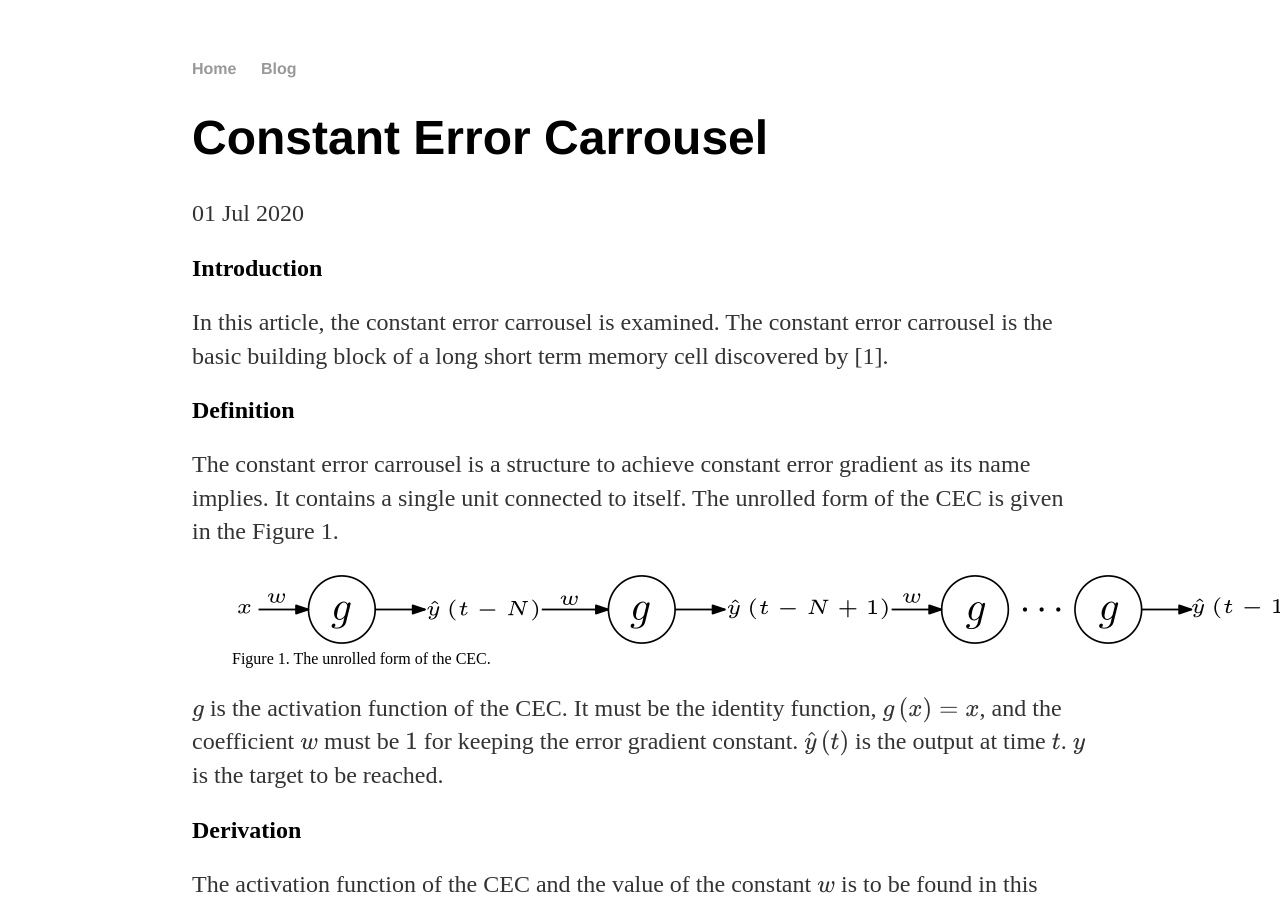
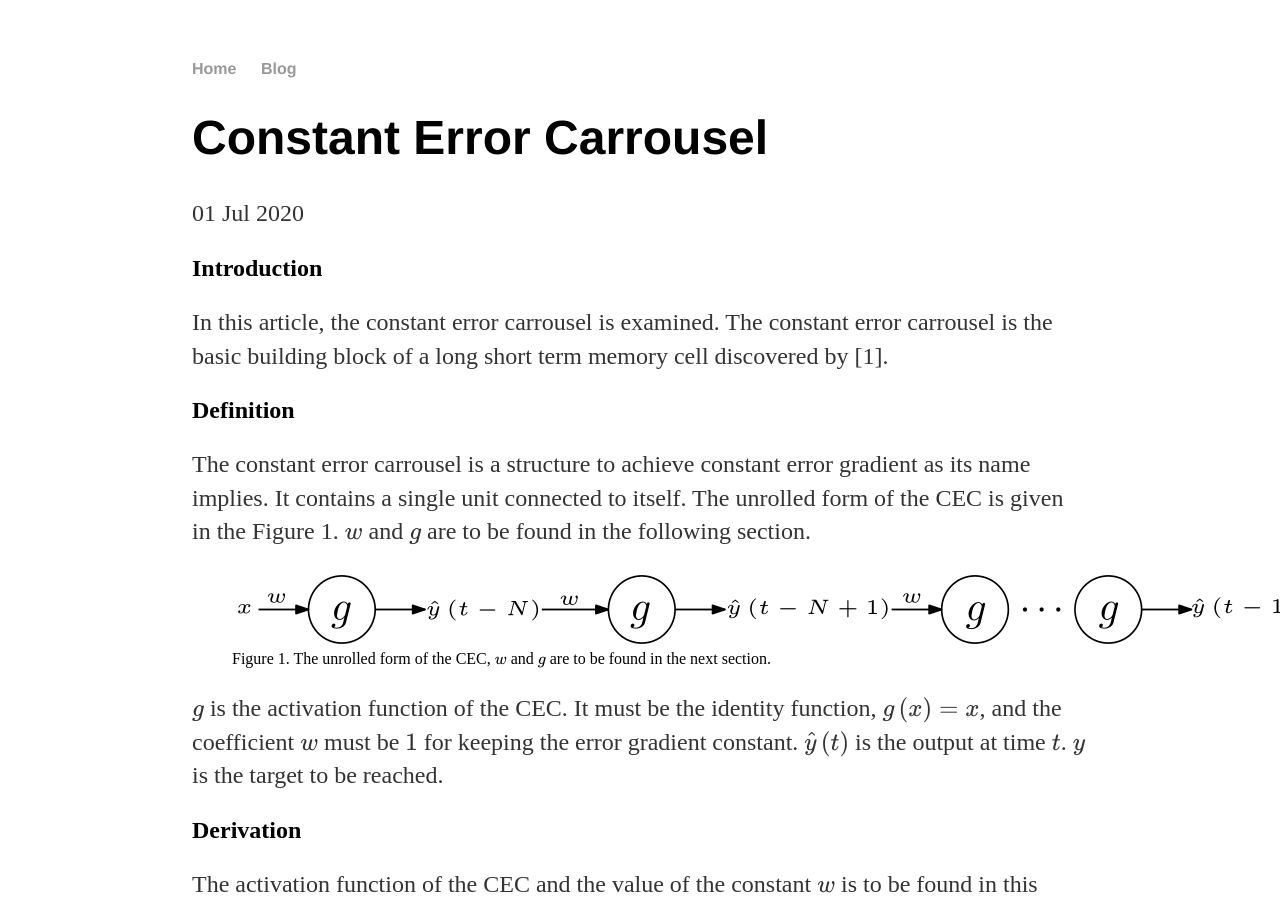
Before and after one commit to SaffetGokcenSen/saffetgokcensen.github.io, a Jekyll site: the page built from _posts/2020-07-01-constant-error-carrousel.md, in a window 1280 px wide and 900 px high. Built offline with Jekyll 4.4.1, drawn with Linux system fonts in a browser that asks for light colours.

Commit message:
added some clarifications

```diff
--- a/_posts/2020-07-01-constant-error-carrousel.md
+++ b/_posts/2020-07-01-constant-error-carrousel.md
@@ -7,11 +7,11 @@ title: Constant Error Carrousel
 In this article, the constant error carrousel is examined. The constant error carrousel is the basic building block of a long short term memory cell discovered by [1].
 
 ## Definition
-The constant error carrousel is a structure to achieve constant error gradient as its name implies. It contains a single unit connected to itself. The unrolled form of the CEC is given in the Figure 1.
+The constant error carrousel is a structure to achieve constant error gradient as its name implies. It contains a single unit connected to itself. The unrolled form of the CEC is given in the Figure 1. $w$ and $g$ are to be found in the following section.
 
 <figure>
    <img src="/assets/CEC.png" style="max-width: 1600px;">
-   <figcaption>Figure 1. The unrolled form of the CEC.</figcaption>
+   <figcaption>Figure 1. The unrolled form of the CEC, $w$ and $g$ are to be found in the next section.</figcaption>
 </figure>
 
 $g$ is the activation function of the CEC. It must be the identity function, $g\left(x\right)=x$, and the coefficient $w$ must be $1$ for keeping the error gradient constant. $\hat{y}\left(t\right)$ is the output at time $t$. $y$ is the target to be reached.
```
